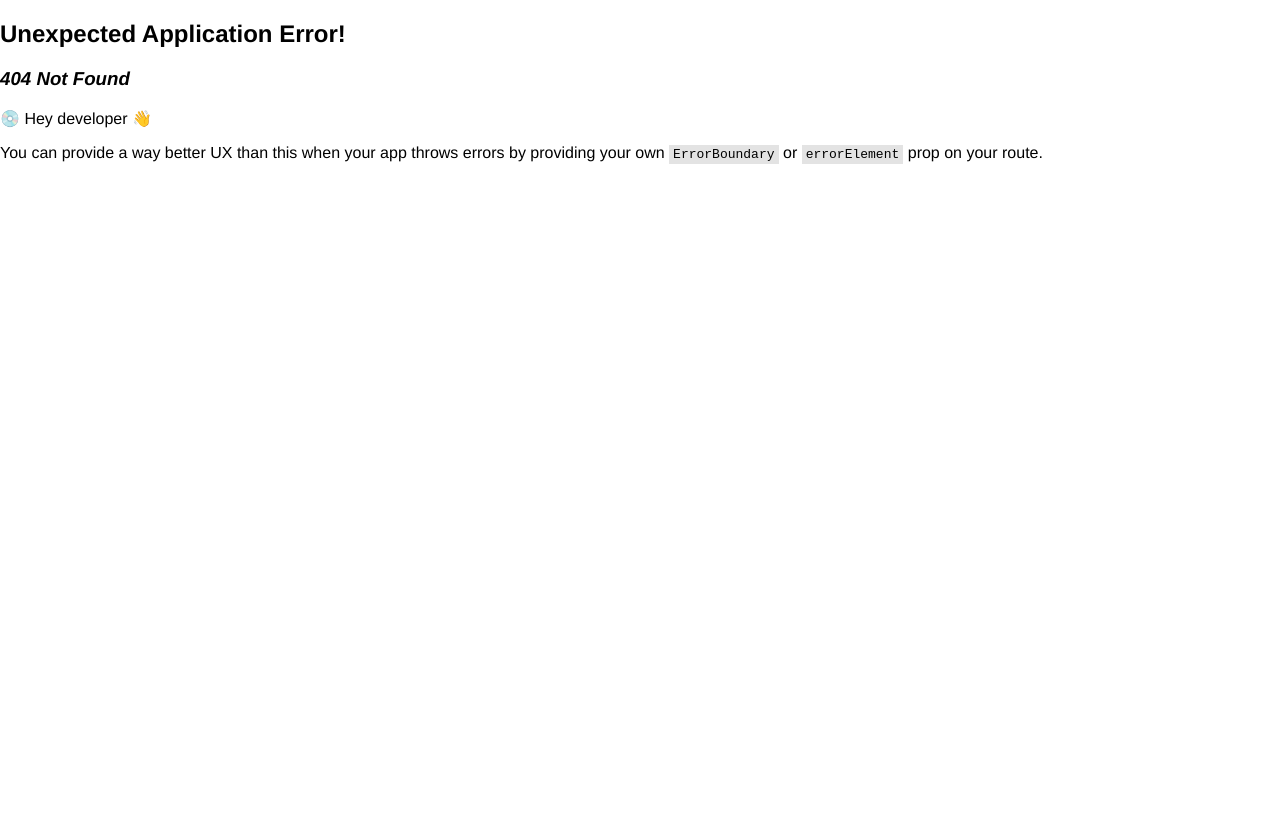
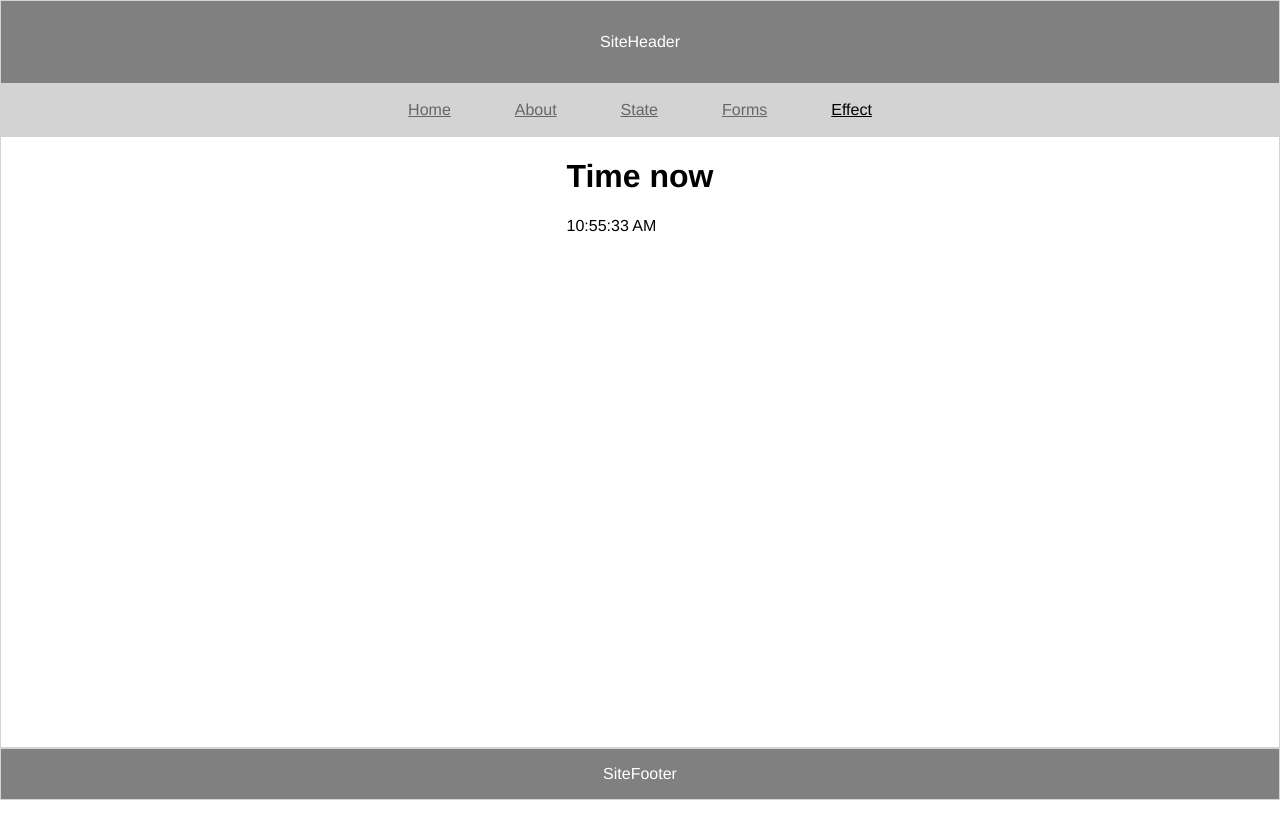
Before and after one commit to Jo-Pickering/my-react-app, a React (Vite) app: page /effect in a window 1280 px wide. Before the commit this address had no page. Built offline with nearby package versions, Linux system fonts and the light colour scheme.

Commit message:
add a clock that updates every second

```diff
--- /dev/null
+++ b/src/components/Effect/Effect.jsx
@@ -0,0 +1,11 @@
+import Countdown from "./RingsofPower";
+
+function Effect() {
+  return (
+    <div>
+      <Countdown />
+    </div>
+  );
+}
+
+export default Effect;
--- /dev/null
+++ b/src/components/Effect/RingsofPower.jsx
@@ -0,0 +1,21 @@
+import React, { useState, useEffect } from "react";
+
+function Countdown() {
+  const [timeNow, setTimeNow] = useState(new Date());
+
+  useEffect(() => {
+    const timer = setInterval(() => {
+      setTimeNow(new Date());
+    }, 1000);
+    return () => clearInterval(timer);
+  }, []);
+
+  return (
+    <div>
+      <h1>Time now</h1>
+      <p>{timeNow.toLocaleTimeString()}</p>
+    </div>
+  );
+}
+
+export default Countdown;
--- a/src/components/SiteNav/SiteNav.jsx
+++ b/src/components/SiteNav/SiteNav.jsx
@@ -8,6 +8,7 @@ function SiteNav() {
     { label: "About", url: "/about" },
     { label: "State", url: "/state" },
     { label: "Forms", url: "/forms" },
+    { label: "Effect", url: "/effect" },
   ];
 
   return (
--- a/src/routes.jsx
+++ b/src/routes.jsx
@@ -3,6 +3,7 @@ import Home from "./components/Home/Home";
 import About from "./components/About/About";
 import State from "./components/State/State";
 import Forms from "./components/Forms/Forms";
+import Effect from "./components/Effect/Effect";
 
 const routes = [
   {
@@ -25,6 +26,10 @@ const routes = [
         path: "forms",
         element: <Forms />,
       },
+      {
+        path: "effect",
+        element: <Effect />,
+      },
     ],
   },
 ];
```
Also changed, not shown: src/components/Effect/Effect.module.css (added).
